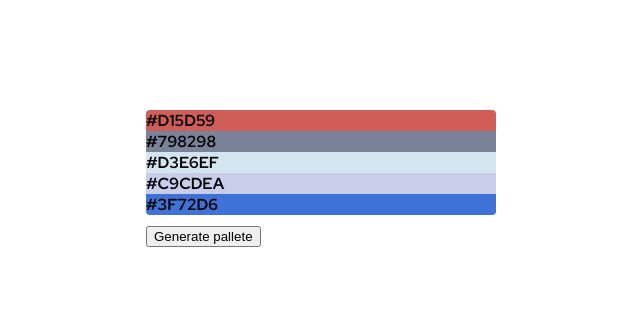
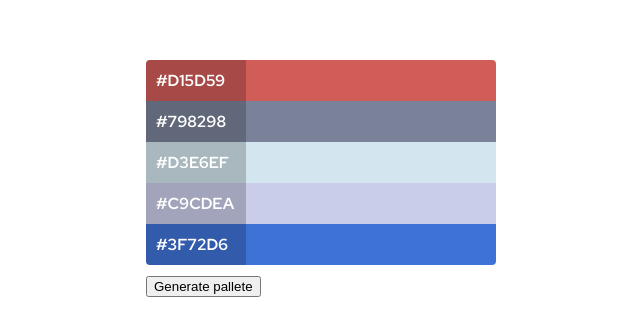
Before and after one commit to fernandogbz/color-palette-generator, a plain HTML site: page index.html in a window 1280 px wide. Shown: the part 235-570 px from the top of the page, without its empty margins (319-959 px from the left). Drawn offline with Linux system fonts and the light colour scheme.

Commit message:
CSS - .palleteItem span

```diff
--- a/styles.css
+++ b/styles.css
@@ -19,3 +19,11 @@ body {
 .palleteItem {
   transition: background-color .7s;
 }
+
+.palleteItem span {
+  padding: 10px;
+  background-color: rgba(0, 0, 0, 0.2);
+  color: #fff;
+  display: inline-block;
+  min-width: 80px;
+}
```
